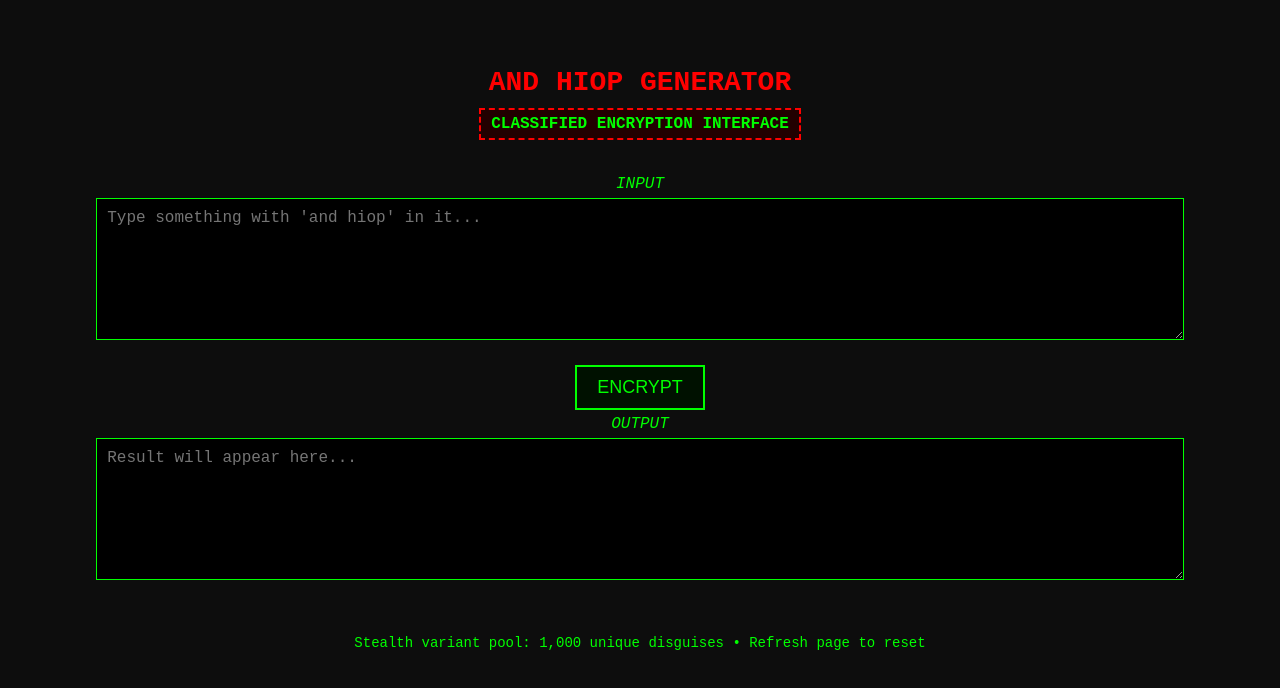
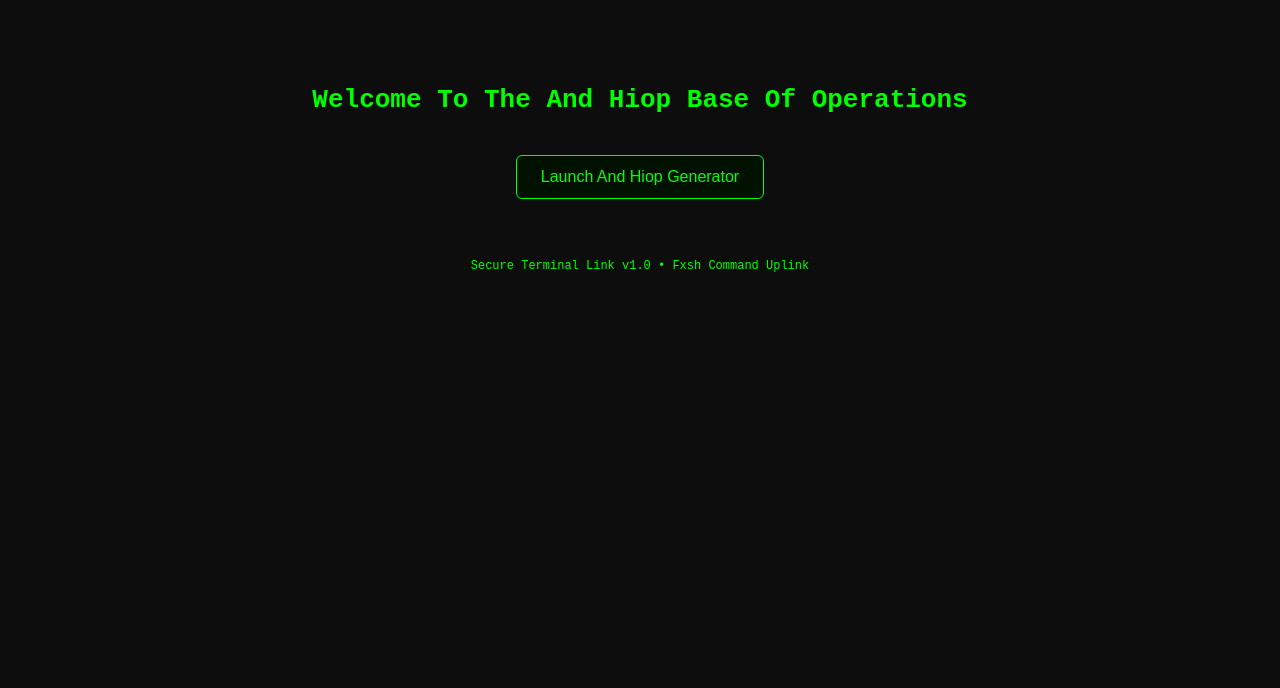
Before and after one commit to Fishy261434/and-hiop-GENERATOR, a plain HTML site: page index.html in a window 1280 px wide. Drawn offline with Linux system fonts and the light colour scheme.

Commit message:
main menu

```diff
--- a/index.html
+++ b/index.html
@@ -1,135 +1,66 @@
 <!DOCTYPE html>
-<html>
+<html lang="en">
 <head>
-  <title>AND HIOP GENERATOR</title>
+  <meta charset="UTF-8" />
+  <meta name="viewport" content="width=device-width, initial-scale=1" />
+  <title>And Hiop Base</title>
   <style>
     body {
-      font-family: "Courier New", monospace;
       background-color: #0d0d0d;
       color: #00ff00;
+      font-family: "Courier New", monospace;
       text-align: center;
-      padding: 40px;
+      padding: 60px 20px;
     }
+
     h1 {
-      font-size: 28px;
-      margin-bottom: 10px;
-      color: #ff0000;
+      font-size: 26px;
+      color: #00ff00;
+      margin-bottom: 40px;
     }
-    .classified {
-      background-color: #220000;
-      padding: 5px 10px;
-      border: 2px dashed #ff0000;
-      display: inline-block;
-      margin-bottom: 30px;
-      font-weight: bold;
+
+    .button-container {
+      display: flex;
+      flex-direction: column;
+      gap: 15px;
+      align-items: center;
+      justify-content: center;
     }
-    textarea {
-      background-color: #000;
+
+    .menu-button {
+      background-color: #001100;
       color: #00ff00;
       border: 1px solid #00ff00;
-      width: 90%;
-      height: 120px;
-      padding: 10px;
+      padding: 12px 24px;
       font-size: 16px;
-      margin-bottom: 20px;
+      border-radius: 6px;
+      cursor: pointer;
+      transition: 0.2s ease;
     }
-    button {
-      background-color: #001100;
-      color: #00ff00;
-      border: 2px solid #00ff00;
-      padding: 10px 20px;
-      font-size: 18px;
-      cursor: pointer;
+
+    .menu-button:hover {
+      background-color: #003300;
+      transform: scale(1.03);
     }
-    .label {
-      font-size: 16px;
-      margin: 5px;
-      font-style: italic;
-      color: #0f0;
-    }
+
     footer {
-      margin-top: 30px;
-      font-size: 14px;
+      margin-top: 60px;
+      font-size: 12px;
       color: #0f0;
     }
   </style>
 </head>
 <body>
-  <h1>AND HIOP GENERATOR</h1>
-  <div class="classified">CLASSIFIED ENCRYPTION INTERFACE</div>
+  <h1>Welcome To The And Hiop Base Of Operations</h1>
 
-  <div class="label">INPUT</div>
-  <textarea id="input" placeholder="Type something with 'and hiop' in it..."></textarea><br>
-
-  <button onclick="convert()">ENCRYPT</button>
-
-  <div class="label">OUTPUT</div>
-  <textarea id="output" readonly placeholder="Result will appear here..."></textarea>
+  <div class="button-container">
+    <button class="menu-button" onclick="location.href='generator.html'">
+      Launch And Hiop Generator
+    </button>
+  </div>
 
   <footer>
-    Stealth variant pool: 1,000 unique disguises • Refresh page to reset
+    Secure Terminal Link v1.0 • Fxsh Command Uplink
   </footer>
-
-  <!-- PLACE THE SCRIPT HERE! -->
-  <script>
-    const POOL_SIZE = 1000;
-    const ZW = "\u200B";
-    const charVariants = {
-      a: ["a", "а"],
-      n: ["n", "п", "n" + ZW],
-      d: ["d", "д", "d" + ZW],
-      " ": [" ", ZW],
-      h: ["h", "һ", "h" + ZW],
-      i: ["i", "і", "i" + ZW],
-      o: ["o", "о", "o" + ZW],
-      p: ["p", "р", "p" + ZW]
-    };
-
-    function cartesian(current, keys, out) {
-      if (current.length === keys.length) {
-        out.push(current.join(""));
-        return;
-      }
-      const key = keys[current.length];
-      for (const choice of charVariants[key]) {
-        cartesian([...current, choice], keys, out);
-      }
-    }
-
-    function buildVariantPool(size) {
-      const all = [];
-      cartesian([], ["a","n","d"," ","h","i","o","p"], all);
-      for (let i = all.length - 1; i > 0; i--) {
-        const j = Math.floor(Math.random() * (i + 1));
-        [all[i], all[j]] = [all[j], all[i]];
-      }
-      return all.slice(0, size);
-    }
-
-    const VARIANTS = buildVariantPool(POOL_SIZE);
-    let variantIndex = 0;
-
-    function applyCasePattern(sample, variant) {
-      if (sample === sample.toUpperCase()) return variant.toUpperCase();
-      if (sample[0] === sample[0].toUpperCase())
-        return variant[0].toUpperCase() + variant.slice(1);
-      return variant.toLowerCase();
-    }
-
-    function stealthify(text) {
-      return text.replace(/and hiop/gi, (match) => {
-        if (variantIndex >= VARIANTS.length) return match;
-        const obf = applyCasePattern(match, VARIANTS[variantIndex]);
-        variantIndex++;
-        return obf;
-      });
-    }
-
-    function convert() {
-      const input = document.getElementById("input").value;
-      const output = stealthify(input);
-      document.getElementById("output").value = output;
-    }
-  </script>
 </body>
 </html>
```
Also changed, not shown: generator.html (added, +135 -0 lines).
